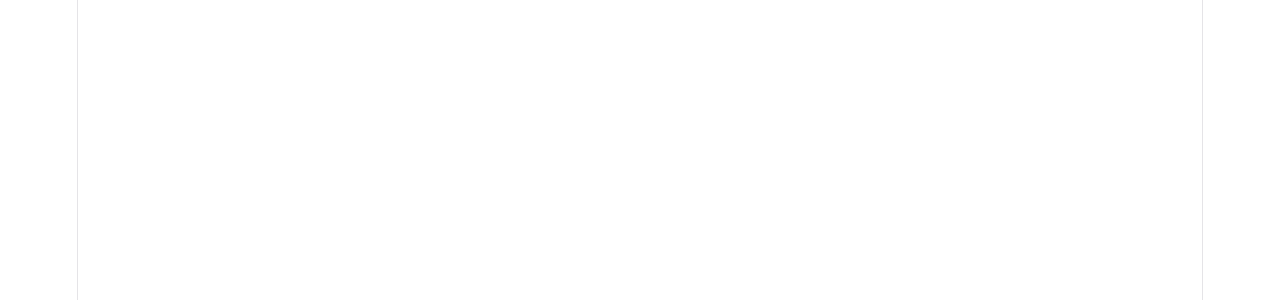
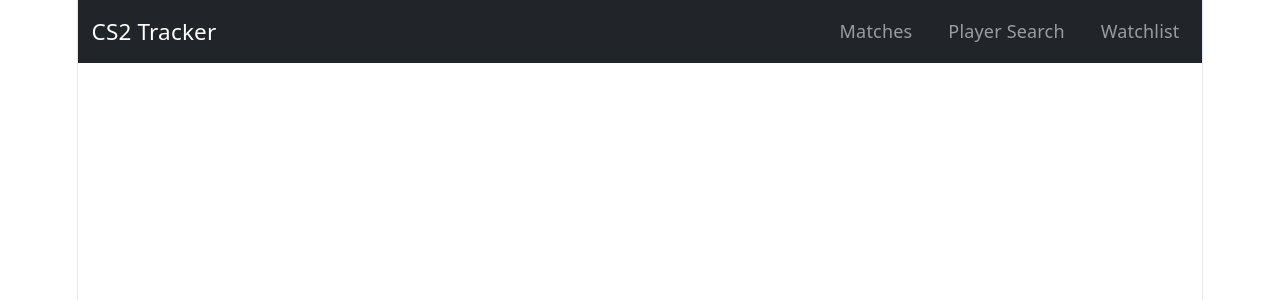
Before and after one commit to ElvinHasanli/hasanli_elvin_final-project, a React (Vite) app: page /watchlist in a window 1280 px wide. Before the commit this address had no page. Shown: the top 300 px of the page. Built offline with nearby package versions, Linux system fonts and the light colour scheme.

Commit message:
feat: add navigation bar component

```diff
--- a/src/App.jsx
+++ b/src/App.jsx
@@ -1,10 +1,12 @@
 import { BrowserRouter as Router, Routes, Route } from 'react-router-dom';
 import 'bootstrap/dist/css/bootstrap.min.css';
+import Navigation from './components/Navigation';
 import UpcomingMatches from './pages/UpcomingMatches';
 
 function App() {
   return (
     <Router>
+      <Navigation />
       <div className="container">
         <Routes>
           <Route path="/" element={<UpcomingMatches />} />
--- /dev/null
+++ b/src/components/Navigation.jsx
@@ -0,0 +1,16 @@
+import { Link } from 'react-router-dom';
+
+export default function Navigation() {
+  return (
+    <nav className="navbar navbar-expand-lg navbar-dark bg-dark mb-4">
+      <div className="container">
+        <Link className="navbar-brand" to="/">CS2 Tracker</Link>
+        <div className="navbar-nav flex-row gap-3">
+          <Link className="nav-link" to="/">Matches</Link>
+          <Link className="nav-link" to="/search">Player Search</Link>
+          <Link className="nav-link" to="/watchlist">Watchlist</Link>
+        </div>
+      </div>
+    </nav>
+  );
+}
```
